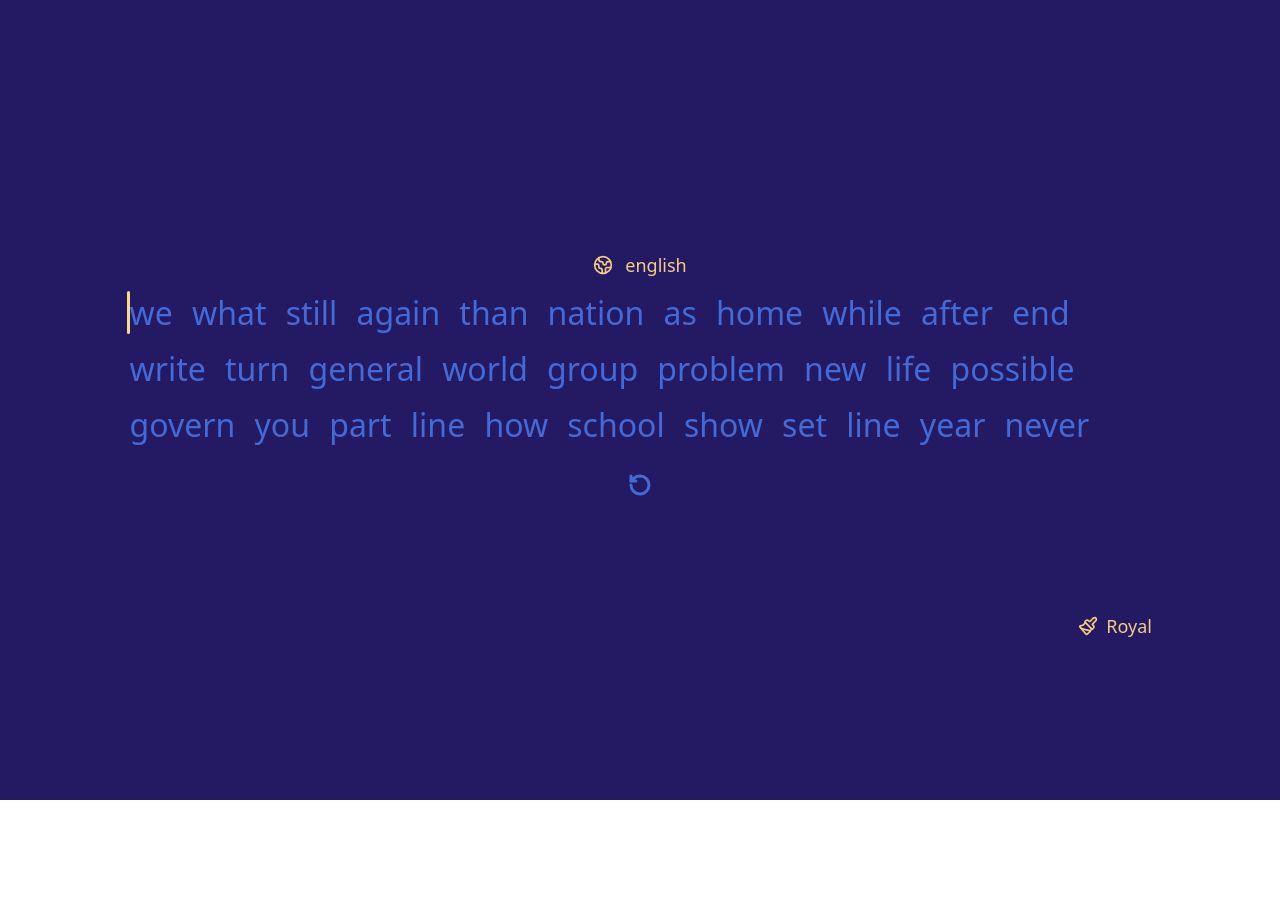
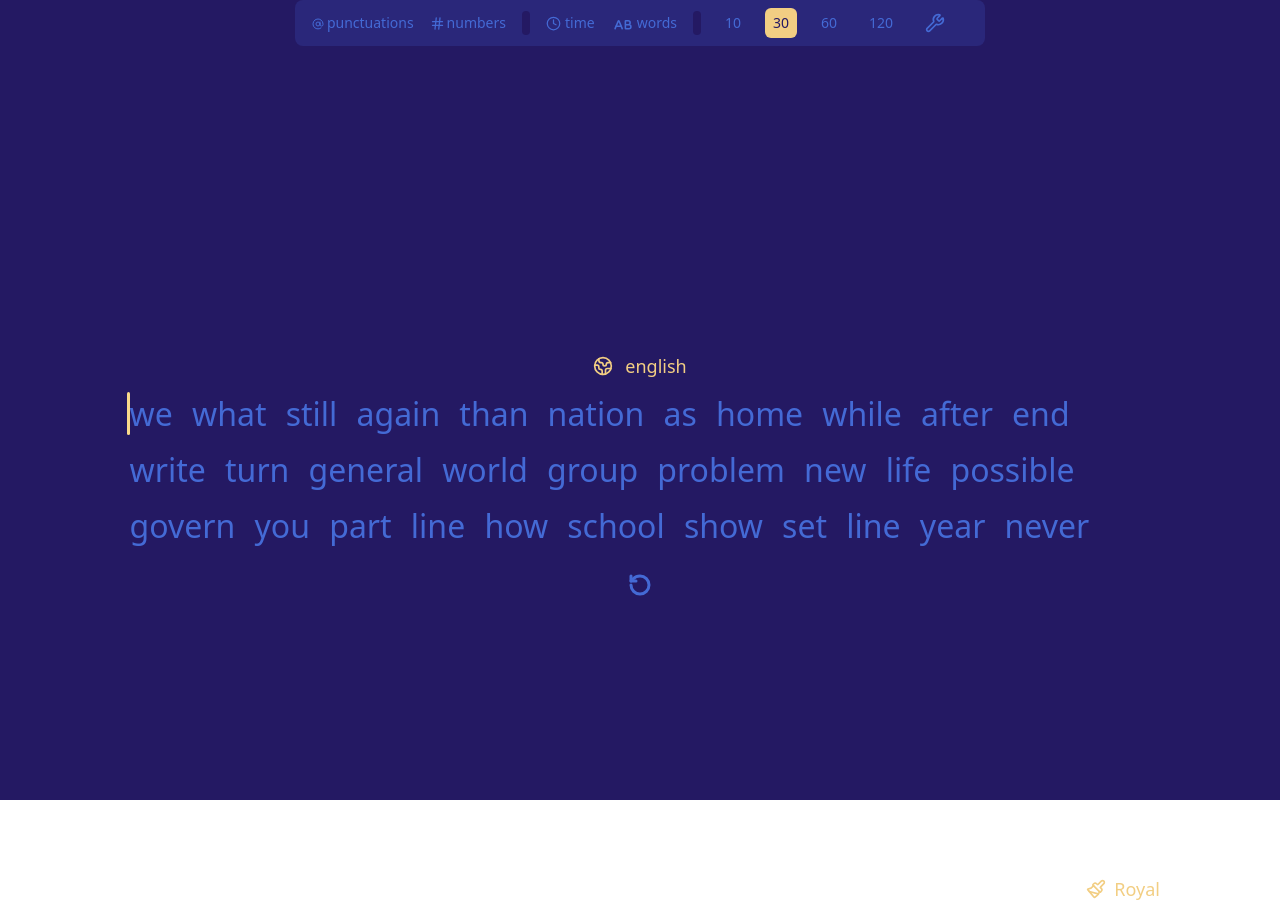
Before and after one commit to IgorDyshuk/new-speed-typing-test, a React (Vite) app: page / in a window 1280 px wide. Before the commit the page ends 800 px from the top, so only its background shows below. Built offline with nearby package versions, Linux system fonts and the light colour scheme.

Commit message:
enhance game experience with  dynamic time duration

```diff
--- /dev/null
+++ b/src/components/TestConfig.tsx
@@ -0,0 +1,119 @@
+import { AtSign, Hash, Clock, CaseUpper, Wrench } from "lucide-react";
+import { useEffect, useRef, useState } from "react";
+
+export default function TestConfig({
+  duration,
+  onChangeDuration,
+}: {
+  duration: number;
+  onChangeDuration: (seconds: number) => void;
+}) {
+  const [customOpen, setCustomOpen] = useState(false);
+  const [customStr, setCustomStr] = useState("");
+  const [lastCustom, setLastCustom] = useState<number | null>(null);
+  const times = [10, 30, 60, 120];
+
+  const inputRef = useRef<HTMLInputElement | null>(null);
+  useEffect(() => {
+    if (customOpen) {
+      requestAnimationFrame(() => {
+        inputRef.current?.focus();
+        inputRef.current?.select();
+      });
+    }
+  }, [customOpen]);
+
+  const commitCustom = () => {
+    const s = parseInt(customStr.trim(), 10);
+    if (!Number.isNaN(s) && s > 0) {
+      onChangeDuration(s);
+      setLastCustom(s);
+      setCustomOpen(false);
+    }
+  };
+
+  return (
+    <div className="flex items-center gap-4 bg-sub-alt text-sub w-fit text-sm px-4 py-2 rounded-md">
+      <button
+        type="button"
+        className="flex items-center gap-0.5 hover:cursor-pointer"
+      >
+        <AtSign size={14} className="pt-[2px]" />
+        punctuations
+      </button>
+      <button
+        type="button"
+        className="flex items-center gap-0.5 hover:cursor-pointer"
+      >
+        <Hash size={15} />
+        numbers
+      </button>
+      <div className="w-2 h-6 bg-background rounded-2xl" />
+      <button
+        type="button"
+        className="flex items-center gap-1 hover:cursor-pointer"
+      >
+        <Clock size={15} />
+        time
+      </button>
+      <button
+        type="button"
+        className="flex items-center gap-0.5 hover:cursor-pointer"
+      >
+        <CaseUpper size={24} className="pt-[5px]" /> words
+      </button>
+      <div className="w-2 h-6 bg-background rounded-2xl" />
+      <div className="flex gap-4">
+        {times.map((t) => (
+          <button
+            key={t}
+            type="button"
+            onClick={() => {
+              onChangeDuration(t);
+              setLastCustom(null);
+            }}
+            aria-pressed={duration === t}
+            className={`px-2 py-1 rounded-sm transition-colors ${
+              duration === t
+                ? "bg-main text-background"
+                : "hover:bg-sub/20 hover:cursor-pointer text-sub"
+            }`}
+          >
+            {t}
+          </button>
+        ))}
+        <button
+          type="button"
+          onClick={() => {
+            setCustomOpen((v) => !v);
+            setCustomStr("");
+          }}
+          aria-pressed={!times.includes(duration)}
+          className={`px-2 py-1 rounded-sm transition-colors ${!times.includes(duration) ? "bg-main text-background" : "hover:bg-sub/20 hover:cursor-pointer text-sub"}`}
+        >
+          {lastCustom !== null ? lastCustom : <Wrench size={20} />}
+        </button>
+        <div
+          className={`overflow-hidden transition-all duration-200 ${customOpen ? "w-20 opacity-100" : "w-0 opacity-0"}`}
+        >
+          {" "}
+          <input
+            ref={inputRef}
+            placeholder="sec"
+            value={customStr}
+            onChange={(e) => setCustomStr(e.target.value)}
+            onKeyDown={(e) => {
+              if (e.key === "Enter") commitCustom();
+              if (e.key === "Escape") setCustomOpen(false);
+            }}
+            onBlur={() => {
+              if (customStr.trim() !== "") commitCustom();
+              else setCustomOpen(false);
+            }}
+            className="w-20 px-2 py-1 rounded-sm bg-background text-text outline-hidden border border-sub focus:border-main"
+          />{" "}
+        </div>
+      </div>
+    </div>
+  );
+}
--- a/src/components/TypingCaret.tsx
+++ b/src/components/TypingCaret.tsx
@@ -1,6 +1,5 @@
 import { useLayoutEffect, useState, type RefObject } from "react";
 
-//TODO: ревертнуть полследний коммит и добавить чтобы курсор появлялся только тогда когда начинают печатать(появлять его через опасити)
 type CaretPos = { left: number; top: number; height: number } | null;
 
 export default function TypingCaret({
--- a/src/hooks/useTypingGame.ts
+++ b/src/hooks/useTypingGame.ts
@@ -75,6 +75,13 @@ export default function useTypingGame(wordCount: number = 100, durationSeconds:
     setTimeLeft(durationSeconds);
     setFinished(false);
   }, [generateWords, durationSeconds]);
+
+  // Reset timer (and stop the game) when duration changes
+  useEffect(() => {
+    setStarted(false);
+    setFinished(false);
+    setTimeLeft(durationSeconds);
+  }, [durationSeconds]);
 
   // Timer effect
   useEffect(() => {
--- a/src/index.css
+++ b/src/index.css
@@ -410,3 +410,22 @@
   opacity: 1;
   transition-delay: 1.5s;
 }
+
+#app {
+  min-height: 100vh;
+  grid-template-rows: [top-start] auto [content-start] 1fr [content-end] auto [top-end];
+  overflow: hidden;
+  row-gap: 2rem;
+  padding-top: 2rem;
+  padding-bottom: 2rem;
+  width: 100%;
+}
+
+.content-grid {
+  --padding-inline: 2rem;
+  /* --content-max-width: 1536px; */
+  --breakout-size: calc((calc(var(--content-max-width) + 12rem) - var(--content-max-width)) / 2);
+  justify-content: center;
+  display: grid;
+  grid-template-columns: [full-width-start] var(--padding-inline) [full-width-padding-start] minmax(0, 1fr) [breakout-start] minmax(0, var(--breakout-size)) [content-start] min(100% - var(--padding-inline) * 2, var(--content-max-width)) [content-end] minmax(0, var(--breakout-size)) [breakout-end] minmax(0, 1fr) [full-width-padding-end] var(--padding-inline) [full-width-end];
+}
--- a/src/pages/GamePage.tsx
+++ b/src/pages/GamePage.tsx
@@ -6,8 +6,10 @@ import RestartButton from "@/components/restartButton/RestartButton.tsx";
 import useTypingGame from "@/hooks/useTypingGame";
 import { useCallback, useEffect, useRef, useState } from "react";
 import ModalBlur from "@/components/ModalBlur";
+import TestConfig from "@/components/TestConfig";
 
 export default function GamePage() {
+  const [duration, setDuration] = useState<number>(30);
   const {
     words,
     statuses,
@@ -22,7 +24,7 @@ export default function GamePage() {
     finished,
     wpm,
     acc,
-  } = useTypingGame(100);
+  } = useTypingGame(100, duration);
 
   const inputRef = useRef<HTMLInputElement | null>(null);
   useEffect(() => {
@@ -79,11 +81,22 @@ export default function GamePage() {
     });
   }, [restart]);
 
-  //TODO: Сделать модалку что игра не в фокусе на область ввода
   return (
+    <div className="px-30 bg-background h-screen">
+      {/* <header></header> */}
+      <main className="flex items-center flex-col">
+        <TestConfig
+          duration={duration}
+          onChangeDuration={(s) => {
+            setDuration(s);
+            requestAnimationFrame(() => {
+              inputRef.current?.focus();
+            });
+          }}
+        />
         <div
-      id="game"
-      className="relative min-h-screen px-30 py-40 bg-background flex flex-col items-center justify-center outline-none"
+          id="typingTest"
+          className="relative pt-75 flex flex-col items-center justify-center outline-none"
         >
           <div className="grid grid-cols-3 items-center w-full">
             <div className="justify-self-start">
@@ -167,8 +180,10 @@ export default function GamePage() {
               ACC: <span className="text-text">{Math.round(acc)}%</span>
             </div>
           </div>
+        </div>
+      </main>
       <div
-        className={`absolute bottom-40 right-32 transition-opacity duration-300 ${!started ? "opacity-100" : finished ? "opacity-100" : "opacity-0"}`}
+        className={`mt-55 transition-opacity duration-300 ${!started ? "opacity-100" : finished ? "opacity-100" : "opacity-0"}`}
       >
         <ThemeChoice
           onCloseFucusTyping={() =>
@@ -179,3 +194,4 @@ export default function GamePage() {
     </div>
   );
 }
+// duration controlled via TestConfig
```
Also changed, not shown: 1 other file (tests, documents, lock files or other folders). Lines whose indentation alone changed are shown as unchanged.
